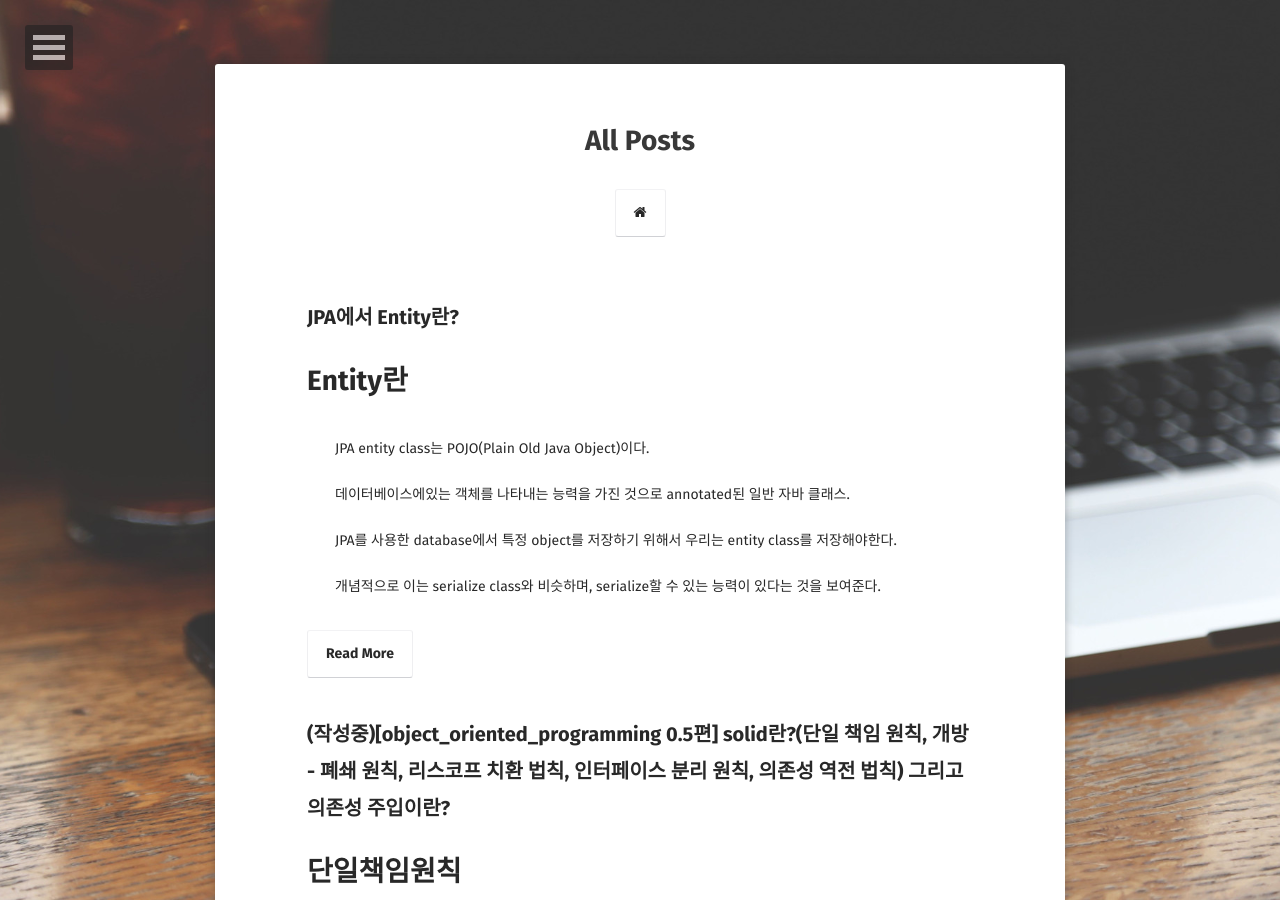
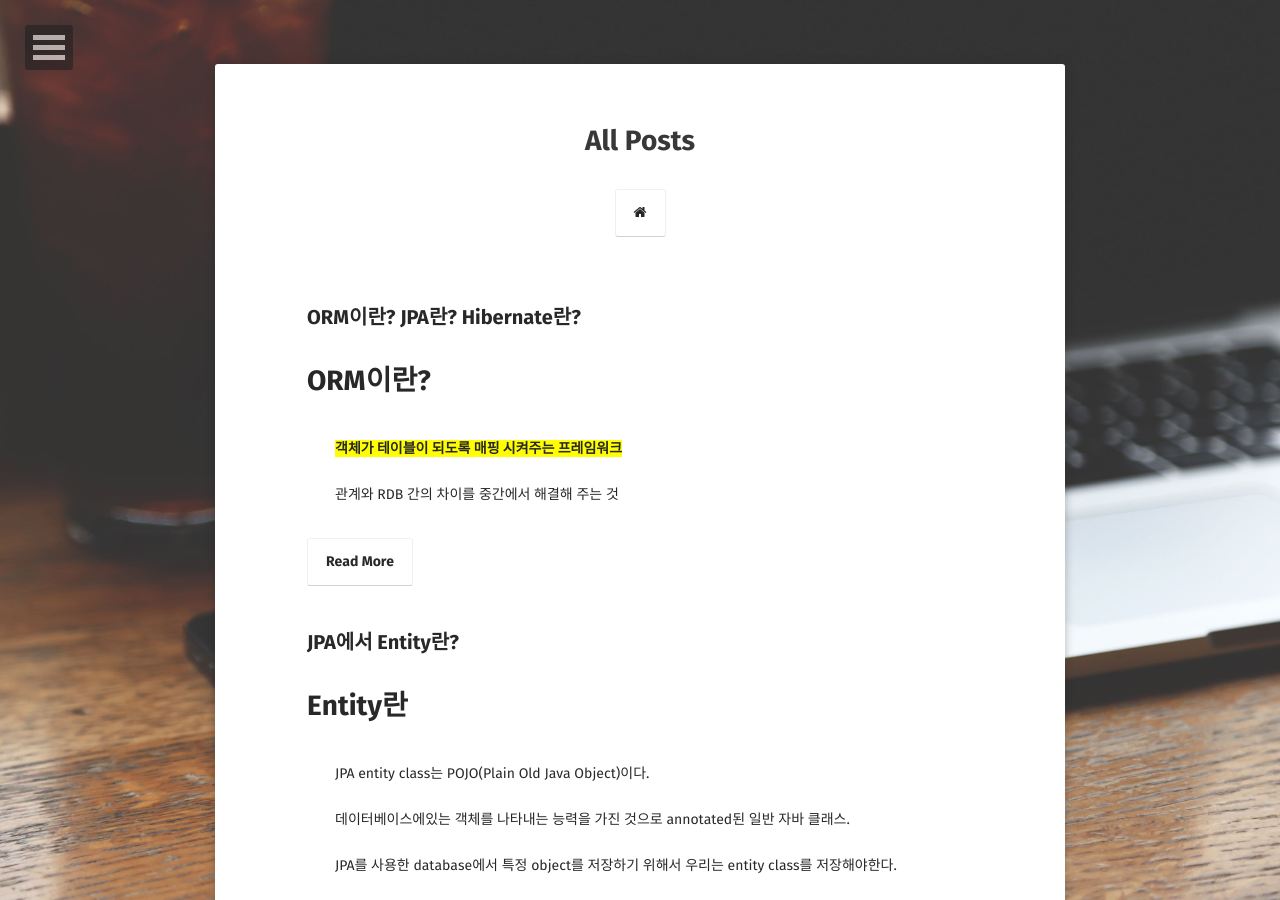
Before and after one commit to JoosJuliet/joosjuliet.github.io, a Jekyll site: the page built from posts/index.md, in a window 1280 px wide and 900 px high. Built offline with Jekyll 4.4.1, drawn with Linux system fonts in a browser that asks for light colours; some web fonts are replaced; some of the changed lines change nothing that is shown.

Commit message:
hibernate

```diff
--- a/_posts/2019-01-29-spring_learn.md
+++ b/_posts/2019-01-29-spring_learn.md
@@ -3,7 +3,7 @@ layout: post
 section-type: post
 title: "JPA에서 Entity란?"
 category: Spring
-tags: [ 'Spring', 'Java', 'skEncar' ]
+tags: [ 'Spring', 'Java', 'SKEncar', 'JPA' ]
 comments: true
 ---
 
--- /dev/null
+++ b/_posts/2019-01-31-hibernate.md
@@ -0,0 +1,42 @@
+---
+layout: post
+section-type: post
+title: "ORM이란? JPA란? Hibernate란?"
+category: Spring
+tags: [ 'Spring', 'Java', 'SKEncar', 'JPA' ]
+comments: true
+---
+
+# ORM이란?
+- <span style="background-color:yellow"><b>객체가 테이블이 되도록 매핑 시켜주는 프레임워크</b></span>
+- 관계와 RDB 간의 차이를 중간에서 해결해 주는 것
+
+# 패러디임의 불일치
+RDB는 데이터 중심으로 구조화 되어있고, 집합적인 사고를 요구한다.
+그리고 객체 지향에서 이야기하는 추상화, 상속, 다형성 같은 개념이 없다.
+
+## 상속
+
+## 연관관계
+- 객체는 참조를 사용해서 다른 객체와 연관관계를 가지고 참조에 접근해서 연관된 객체를 조회
+- 테이블은 외래키를 사용해서 다른 테이블과 연관관계를 가지고 조인을 사용해서 연관된 테이블을 조회
+
+## 객체 그래프 탐색
+
+<span style="background-color:yellow"><b>이 패러다임의 불일치를 해결하기 위한 결과물이 JPA</b></span>
+
+
+# JPA란?
+- <span style="background-color:yellow"><b>자바 진영의 ORM 기술 표준</b></span>
+- ORM을 사용하기 위한 인터페이스를 모아둔 것
+- 개발자는 SQL을 직접 작성하는 것이 아니라 어떤 SQL이 실행될지 생각만 하면 된다.
+
+# Hibernate란?
+<span style="background-color:yellow"><b>JPA를 사용하기 위해서는 JPA를 구현한 ORM 프레임워크</b></span>
+
+<img alt="success" src = "/images/2019-01-31-hibernate/Hibernate.png"/>
+
+---
+참고자료:
+https://victorydntmd.tistory.com/195
+자바 ORM 표준 JPA 프로그래밍 (책)
```
Also changed, not shown: images/2019-01-31-hibernate/Hibernate.png (added).
